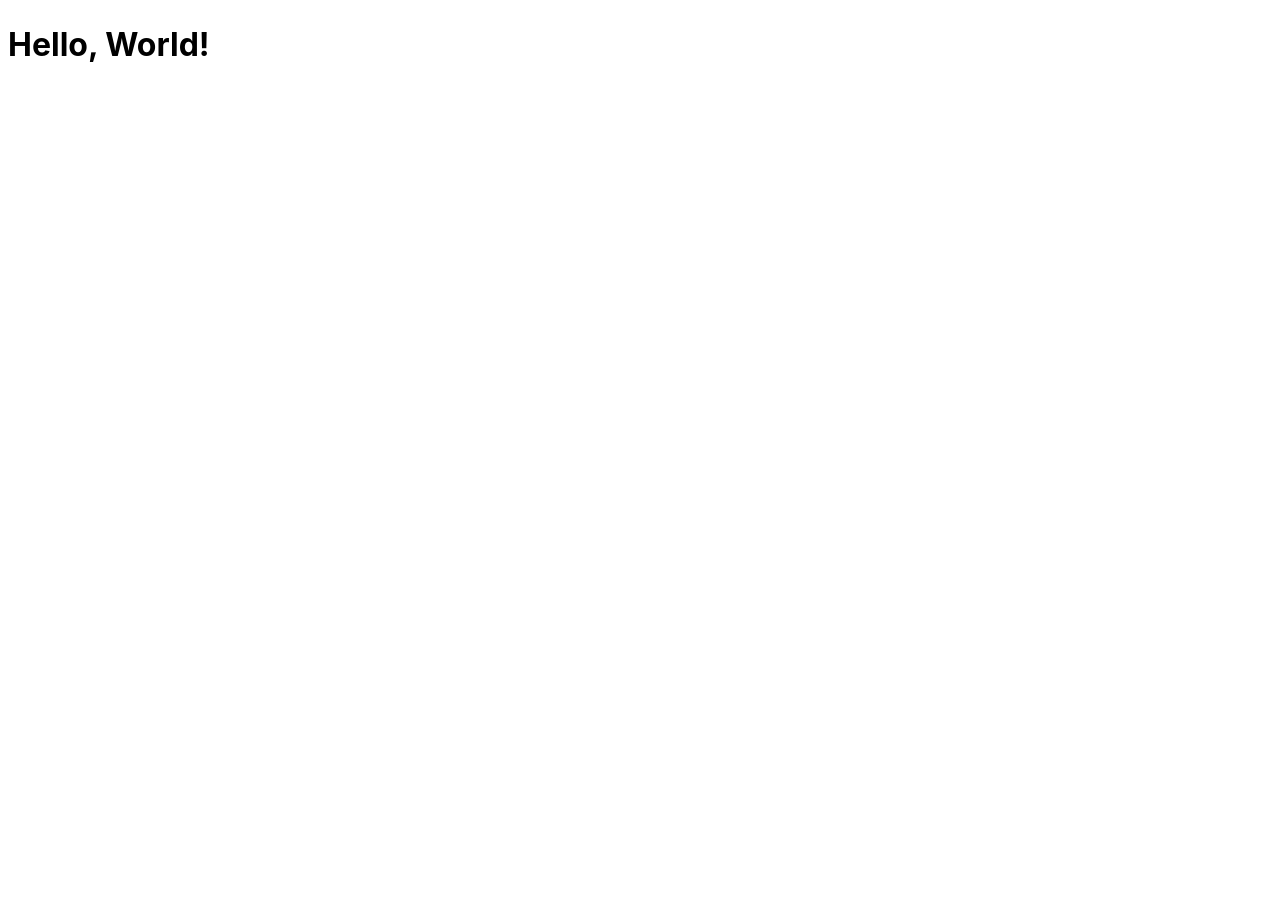
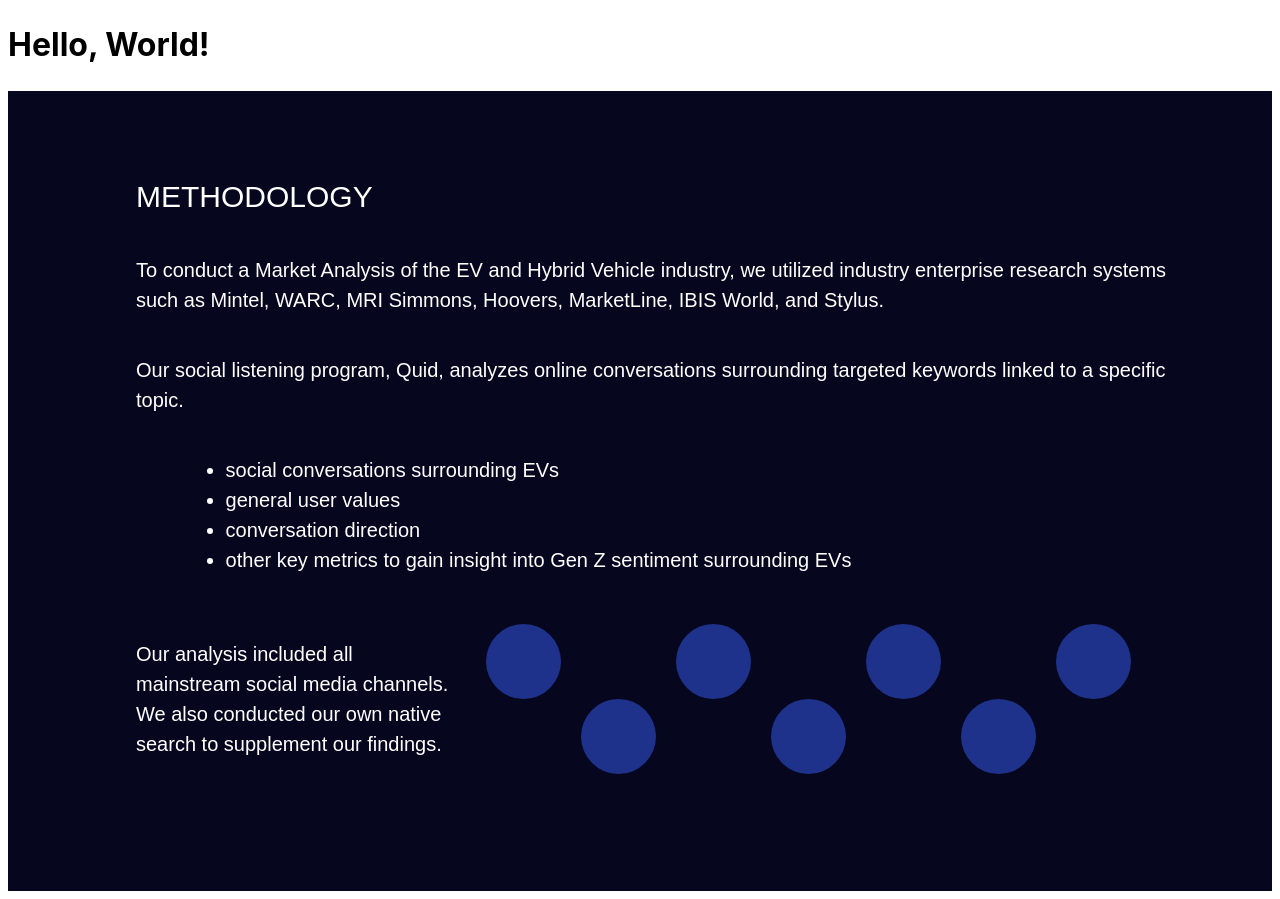
Before and after one commit to uhussain11/new_app, a React (Vite) app: page / in a window 1280 px wide. Before the commit the page ends 800 px from the top, so only its background shows below. Built offline with nearby package versions, Linux system fonts and the light colour scheme; a web font is replaced by a local one.

Commit message:
reformatted to slide

```diff
--- a/src/App.jsx
+++ b/src/App.jsx
@@ -1,6 +1,5 @@
 import './App.css'
 import HomePage from "./pages/HomePage"
-import MethodologyPage from "./pages/MethodologyPage"
 import { Route, BrowserRouter as Router, Routes } from 'react-router-dom';
 import { useEffect } from 'react';
 
@@ -9,7 +8,6 @@ function App() {
     <Router>
       <Routes>
         <Route path="/" element={<HomePage/>} />
-        <Route path="/methodology" element={<MethodologyPage/>} />
       </Routes>
     </Router>
   )
--- a/src/pages/HomePage.jsx
+++ b/src/pages/HomePage.jsx
@@ -1,9 +1,11 @@
 import React from 'react';
+import MethodologySlide from '../components/MethodologySlide';
 
 const HomePage = () => {
   return (
     <div>
       <h1>Hello, World!</h1>
+      <MethodologySlide/>
     </div>
   );
 };
```
Also changed, not shown: src/components/MethodologySlide.jsx (renamed from src/pages/MethodologyPage.jsx, +6 -16 lines).
